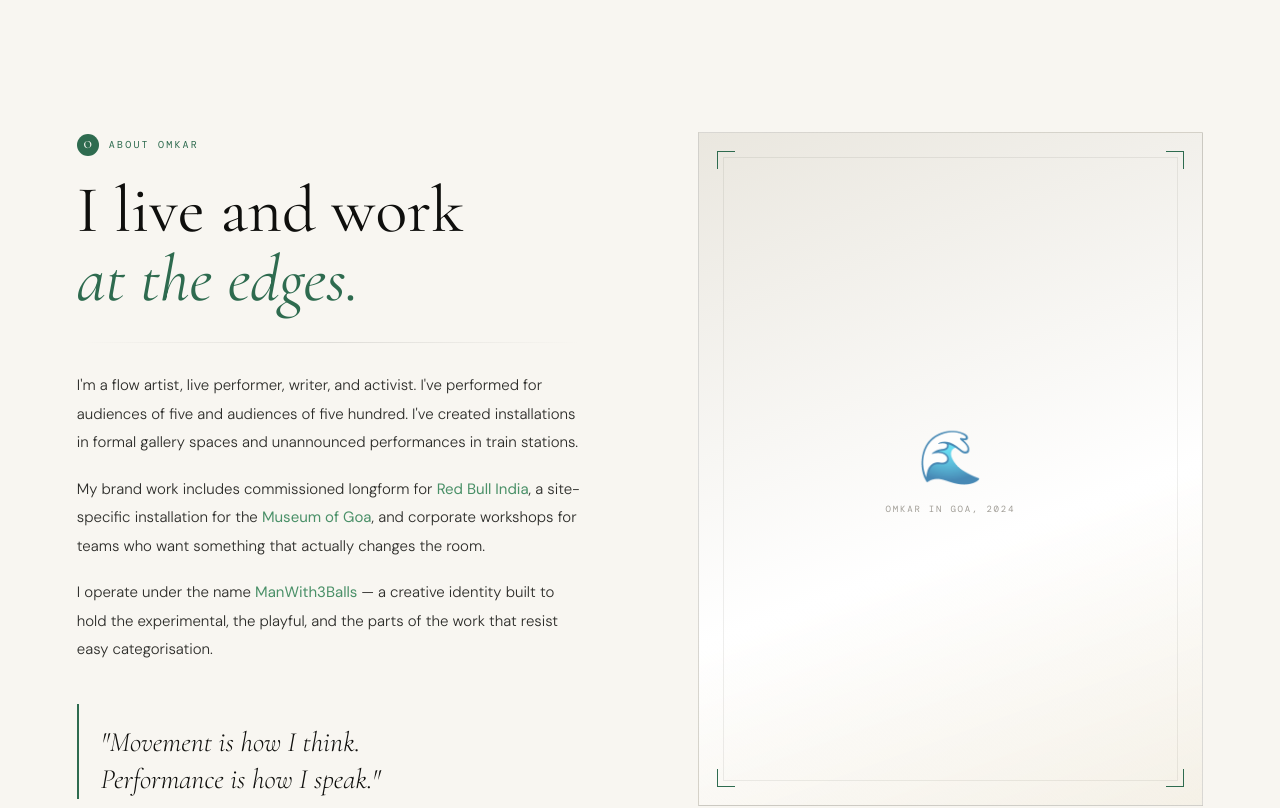
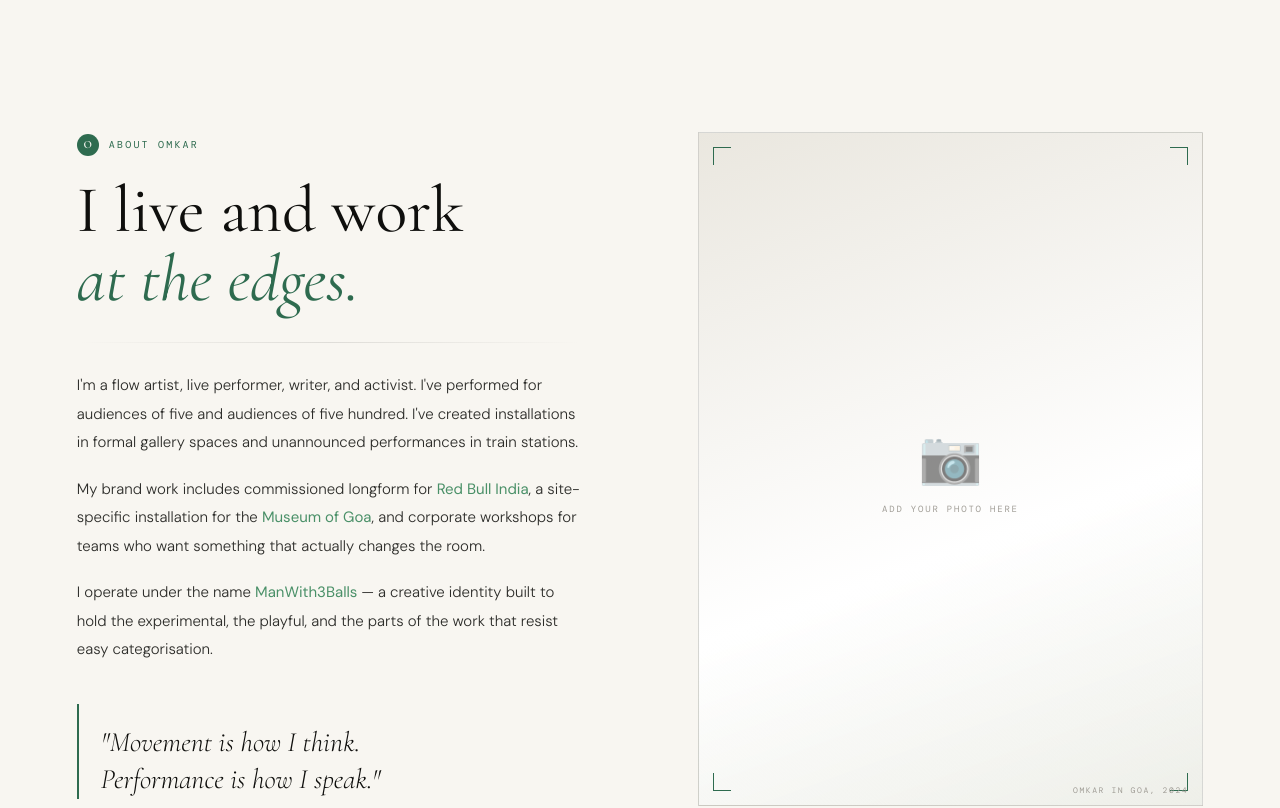
Before and after one commit to omkardhara/Website, a React (Create React App) app: page / in a window 1280 px wide. Shown: the part 900-1708 px from the top of the page. Built offline with nearby package versions, Linux system fonts and the light colour scheme; a web font is replaced by a local one.

Commit message:
Update App.js

```diff
--- a/src/App.js
+++ b/src/App.js
@@ -1380,26 +1380,80 @@ function About() {
 
           {/* ── MW3B column — raw, personal ── */}
           <div>
-            {/* Photo placeholder — believable gradient visual */}
+           {/* ── About photo ──────────────────────────────────────
+                TO ADD YOUR PHOTO:
+                1. Put your image in /public/images/omkar-about.jpg
+                2. Change ABOUT_PHOTO below to "/images/omkar-about.jpg"
+                3. The corner brackets and caption stay automatically
+            ─────────────────────────────────────────────────────── */}
+            {(() => {
+              const ABOUT_PHOTO = null; // ← swap null for your image path e.g. "/images/omkar-about.jpg"
+              const ABOUT_CAPTION = "Omkar in Goa, 2024"; // ← update caption here
+              return (
                 <div
                   style={{
                     width: "100%",
                     aspectRatio: "3/4",
-                background:
-                  "linear-gradient(160deg, var(--surface-3) 0%, var(--surface) 60%, rgba(191,155,69,0.06) 100%)",
+                    background: ABOUT_PHOTO
+                      ? "var(--surface-3)"
+                      : "linear-gradient(160deg, var(--surface-3) 0%, var(--surface) 60%, rgba(46,107,79,0.05) 100%)",
                     border: "1px solid var(--line)",
                     position: "relative",
                     overflow: "hidden",
                     marginBottom: "32px",
                   }}
                 >
-              {/* Corner details */}
+                  {/* Real photo */}
+                  {ABOUT_PHOTO && (
+                    <img
+                      src={ABOUT_PHOTO}
+                      alt={ABOUT_CAPTION}
+                      style={{
+                        position: "absolute",
+                        inset: 0,
+                        width: "100%",
+                        height: "100%",
+                        objectFit: "cover",
+                        objectPosition: "top center",
+                      }}
+                    />
+                  )}
+
+                  {/* Placeholder — shown only when no photo set */}
+                  {!ABOUT_PHOTO && (
+                    <div
+                      style={{
+                        position: "absolute",
+                        inset: "24px",
+                        display: "flex",
+                        flexDirection: "column",
+                        alignItems: "center",
+                        justifyContent: "center",
+                        gap: "12px",
+                      }}
+                    >
+                      <div style={{ fontSize: "52px", opacity: 0.5 }}>📷</div>
+                      <span
+                        style={{
+                          ...F.mono,
+                          fontSize: "9px",
+                          color: "var(--text-4)",
+                          letterSpacing: "0.2em",
+                          textTransform: "uppercase",
+                        }}
+                      >
+                        Add your photo here
+                      </span>
+                    </div>
+                  )}
+
+                  {/* Corner brackets — always visible, overlaid on photo */}
                   {[
-                { top: "18px", left: "18px" },
-                { top: "18px", right: "18px" },
-                { bottom: "18px", left: "18px" },
-                { bottom: "18px", right: "18px" },
-              ].map((p, i) => (
+                    { top: "14px", left: "14px" },
+                    { top: "14px", right: "14px" },
+                    { bottom: "14px", left: "14px" },
+                    { bottom: "14px", right: "14px" },
+                  ].map((pos, i) => (
                     <div
                       key={i}
                       style={{
@@ -1408,41 +1462,46 @@ function About() {
                         height: "18px",
                         borderTop: i < 2 ? "1px solid var(--gold)" : undefined,
                         borderBottom: i >= 2 ? "1px solid var(--gold)" : undefined,
-                    borderLeft:
-                      i % 2 === 0 ? "1px solid var(--gold)" : undefined,
-                    borderRight:
-                      i % 2 === 1 ? "1px solid var(--gold)" : undefined,
-                    ...p,
+                        borderLeft: i % 2 === 0 ? "1px solid var(--gold)" : undefined,
+                        borderRight: i % 2 === 1 ? "1px solid var(--gold)" : undefined,
+                        zIndex: 2,
+                        opacity: ABOUT_PHOTO ? 0.7 : 1,
+                        ...pos,
                       }}
                     />
                   ))}
-              {/* Decorative inner */}
+
+                  {/* Caption strip — sits at the bottom, always on top */}
                   <div
                     style={{
                       position: "absolute",
-                  inset: "24px",
-                  border: "1px solid var(--line-faint)",
+                      bottom: 0,
+                      left: 0,
+                      right: 0,
+                      zIndex: 2,
+                      padding: "10px 14px",
+                      background: ABOUT_PHOTO
+                        ? "rgba(15,15,13,0.5)"
+                        : "transparent",
                       display: "flex",
-                  flexDirection: "column",
-                  alignItems: "center",
-                  justifyContent: "center",
-                  gap: "12px",
-                }}
-              >
-                <div style={{ fontSize: "52px", opacity: 0.8 }}>🌊</div>
+                      justifyContent: "flex-end",
+                    }}
+                  >
                     <span
                       style={{
                         ...F.mono,
-                    fontSize: "9px",
-                    color: "var(--text-4)",
+                        fontSize: "8px",
+                        color: ABOUT_PHOTO ? "rgba(255,255,255,0.7)" : "var(--text-4)",
                         letterSpacing: "0.2em",
                         textTransform: "uppercase",
                       }}
                     >
-                  Omkar in Goa, 2024
+                      {ABOUT_CAPTION}
                     </span>
                   </div>
                 </div>
+              );
+            })()}
 
             {/* MW3B voice block */}
             <div
```
Lines whose indentation alone changed are shown as unchanged.
